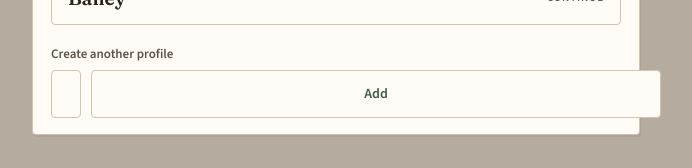
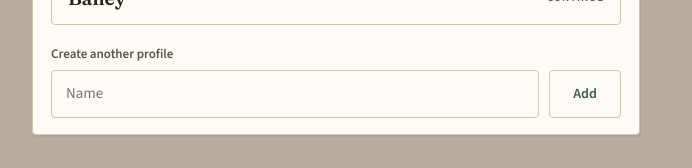
Before and after one commit to mistermrthomas/1Tim4, a React (Vite) app: page /guide in a window 1280 px wide. Shown: the part 660-828 px from the top of the page, without its empty margins (304-996 px from the left). Built offline with nearby package versions, Linux system fonts and the light colour scheme.

Commit message:
Fix profile select Add button width

```diff
--- a/src/pages/ProfileSelectPage.css
+++ b/src/pages/ProfileSelectPage.css
@@ -96,15 +96,20 @@
   display: flex;
   gap: 10px;
   margin-top: 8px;
+  align-items: stretch;
+  max-width: 100%;
 }
 
 .profile-select__create-row .text-input {
   flex: 1;
+  min-width: 0;
+  width: auto;
 }
 
-.profile-select__create-btn {
+.profile-select__create-row .profile-select__create-btn {
   width: auto;
-  flex-shrink: 0;
+  flex: 0 0 auto;
+  min-width: 4.5rem;
   padding-left: 18px;
   padding-right: 18px;
 }
```
